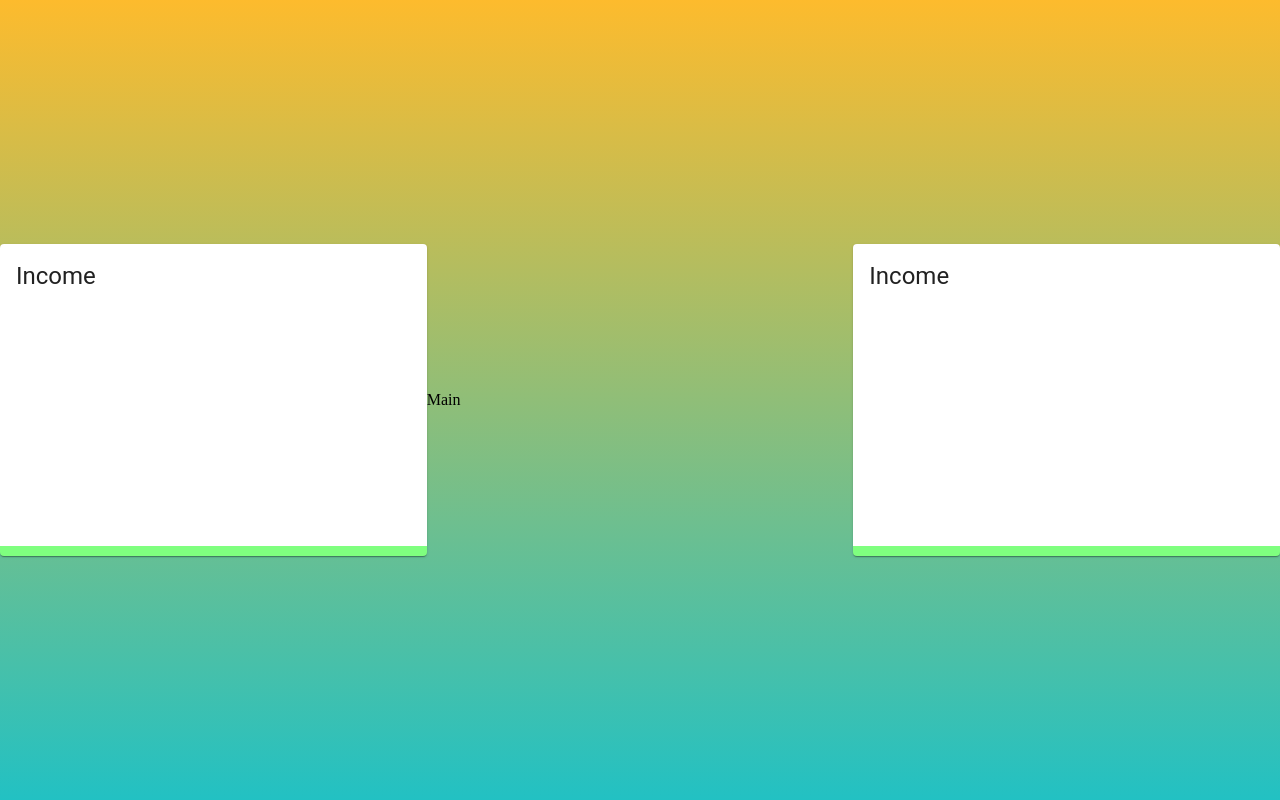
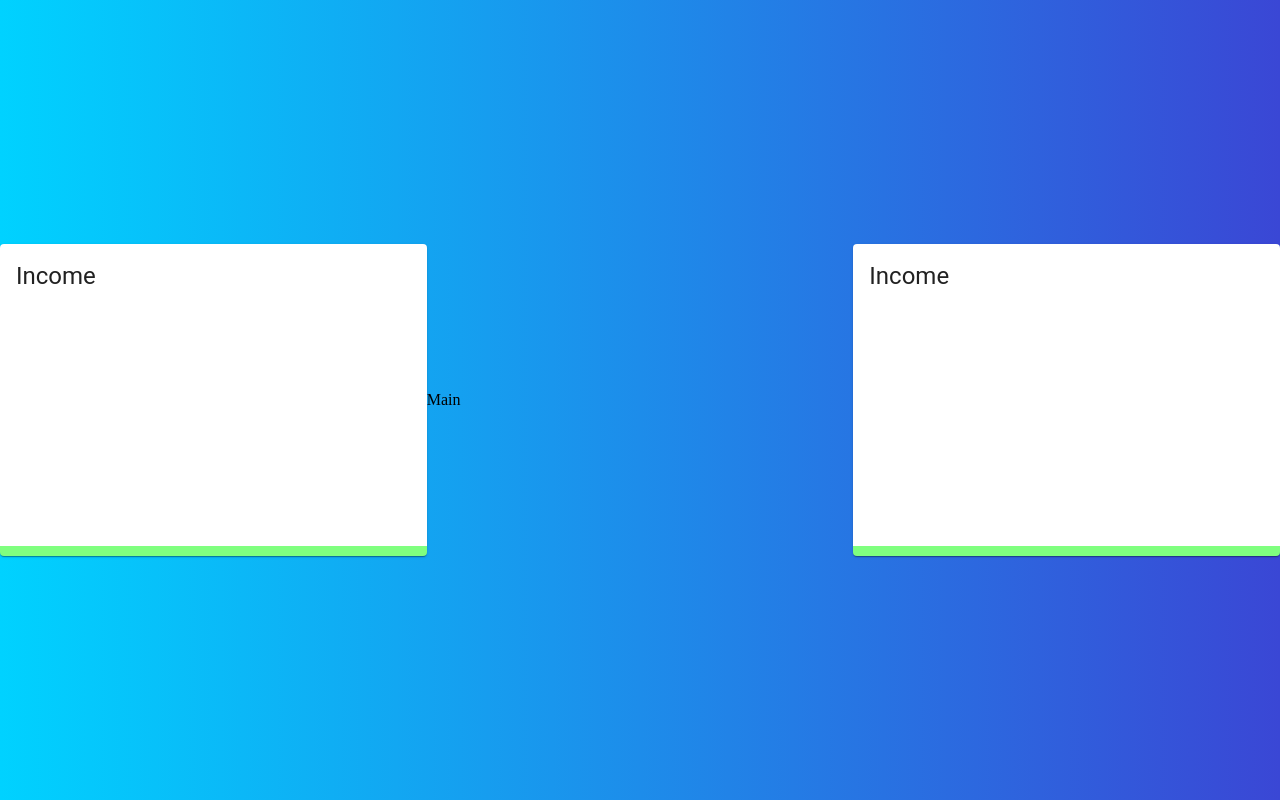
Before and after one commit to jason-nordheim/expense-tracker, a React (Create React App) app: page / in a window 1280 px wide. Built offline with nearby package versions, Linux system fonts and the light colour scheme.

Commit message:
changed the background gradient

```diff
--- a/src/index.css
+++ b/src/index.css
@@ -5,10 +5,5 @@ html {
     margin: 0;
 }
 body {
-    background: rgb(34, 193, 195);
-    background: linear-gradient(
-        0deg,
-        rgba(34, 193, 195, 1) 0%,
-        rgba(253, 187, 45, 1) 100%
-    );
+    background: linear-gradient(90deg, #00d2ff 0%, #3a47d5 100%);
 }
```
